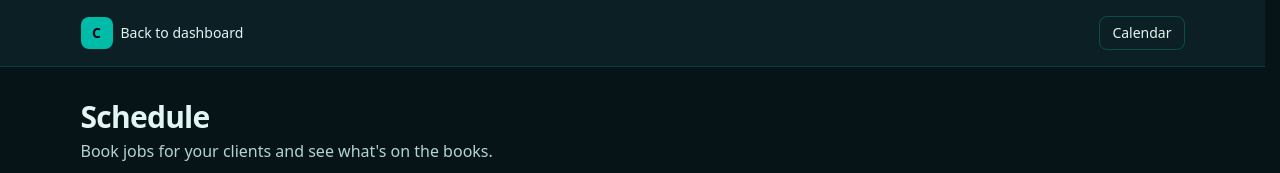
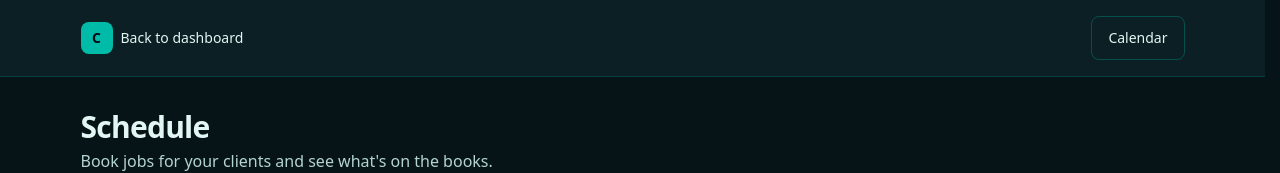
Before and after one commit to ultra4Mike/clientready, a Next.js app: page /schedule in a window 1280 px wide. Shown: the top 173 px of the page. Built offline with nearby package versions, Linux system fonts and the light colour scheme; no server answers.

Commit message:
Schedule: 44px Calendar link in header

```diff
--- a/src/app/schedule/page.tsx
+++ b/src/app/schedule/page.tsx
@@ -81,7 +81,7 @@ export default function SchedulePage() {
           <a href="/dashboard" className="flex items-center gap-2 text-sm font-medium transition hover:text-teal-500"><span className="inline-flex h-8 w-8 items-center justify-center rounded-lg bg-teal-500 text-sm font-bold text-slate-950!">C</span>
             Back to dashboard
           </a>
-          <a href="/calendar" className="rounded-lg border border-teal-500/30 px-3 py-1.5 text-sm font-medium transition hover:border-teal-400">
+          <a href="/calendar" className="inline-flex min-h-11 items-center rounded-lg border border-teal-500/30 px-4 text-sm font-medium transition hover:border-teal-400">
             Calendar
           </a>
         </div>
```
